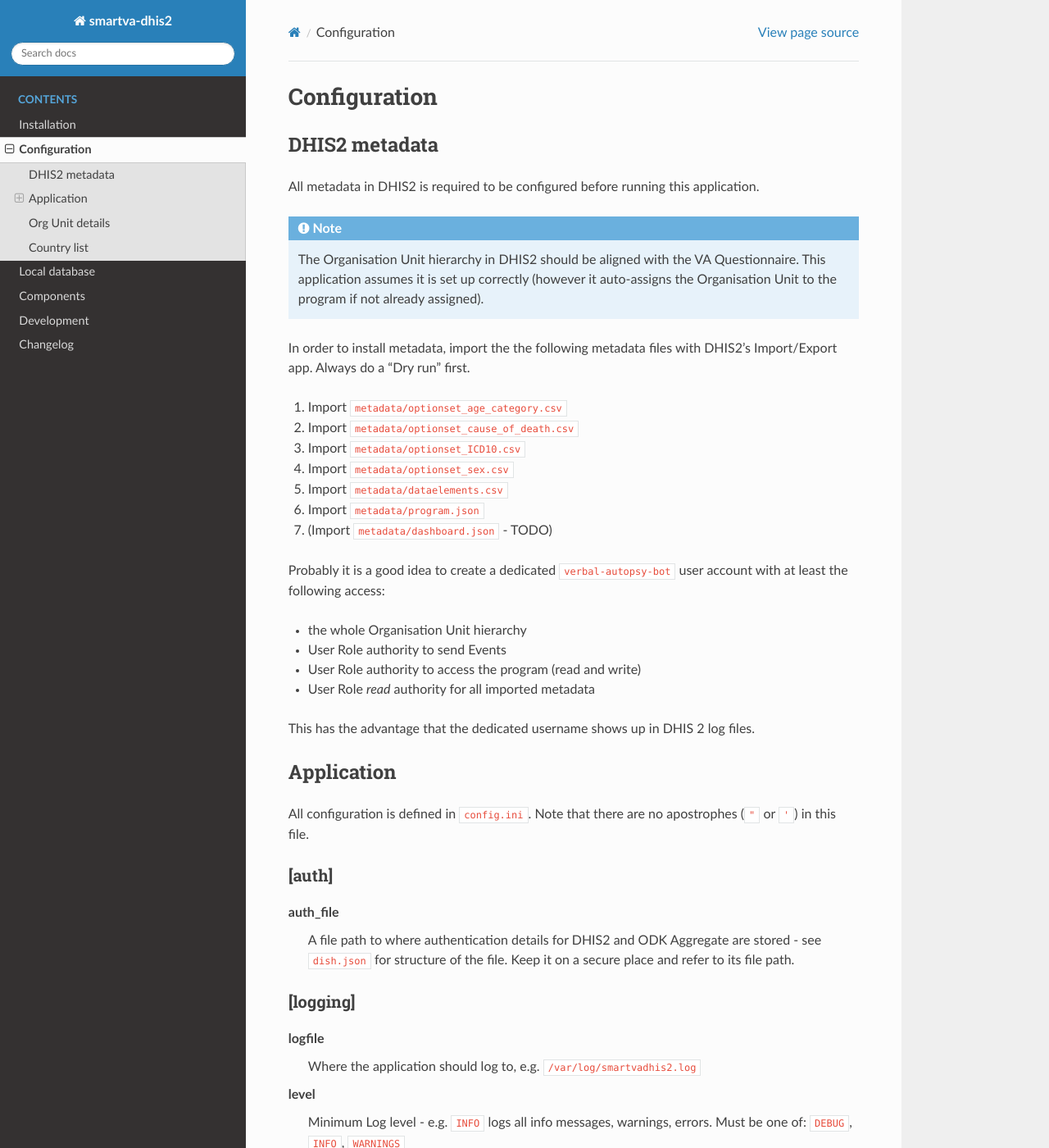
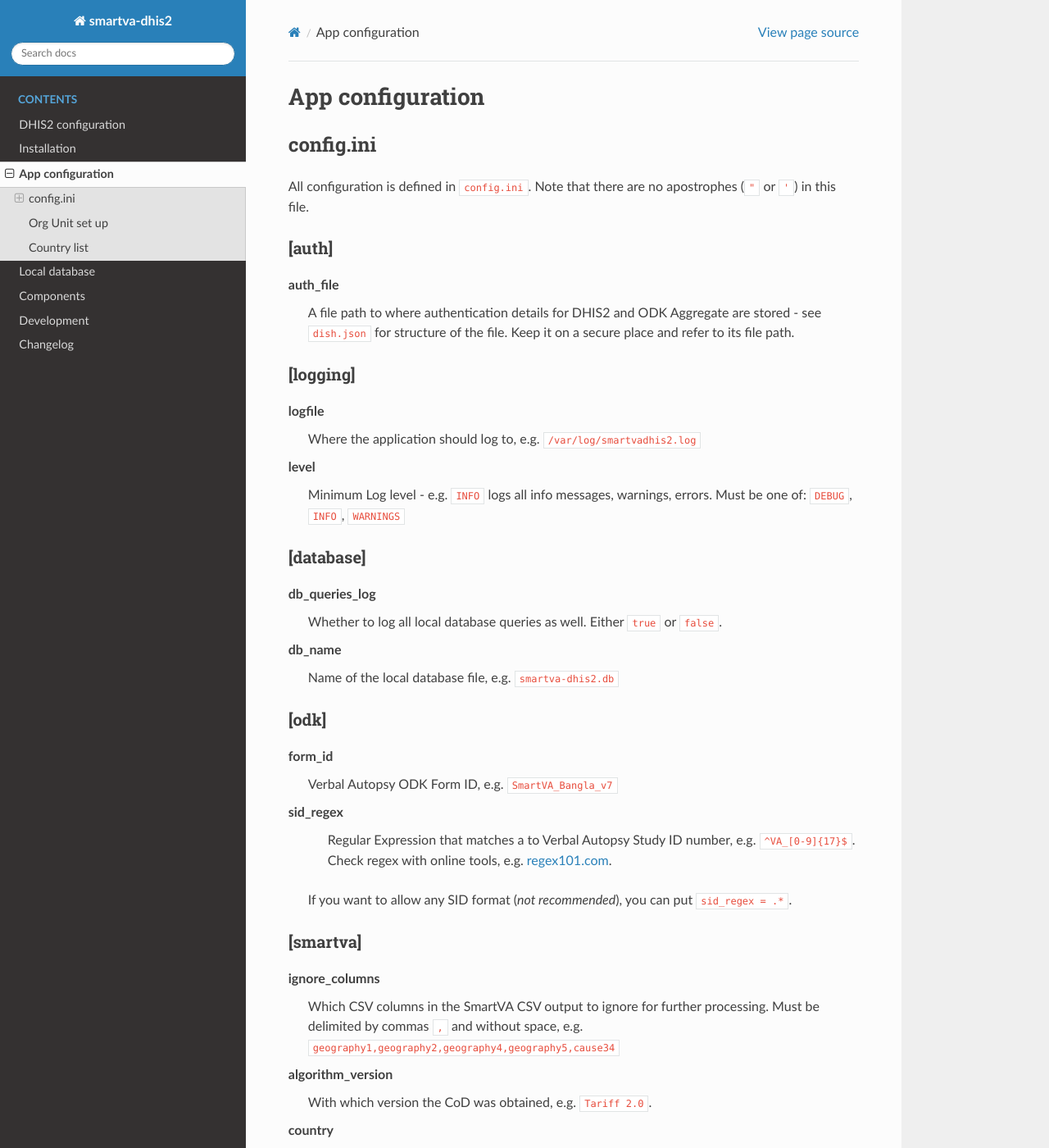
Before and after one commit to D4H-VA/smartva-dhis2, a Sphinx documentation site: the page built from docs/config_application.rst, in a window 1280 px wide and 1400 px high. Shown: the whole window at 82% size. Built offline with Sphinx 7.4.7 and the Read the Docs theme 2.0.0, drawn with Linux system fonts in a browser that asks for light colours; some of the changed text lies outside the part shown.

Commit message:
update doc structure of config / installation after feedback

```diff
--- a/docs/configuration.rst
+++ b/docs/config_application.rst
@@ -1,36 +1,7 @@
-Configuration
-==============
+App configuration
+==================
 
-
-DHIS2 metadata
---------------
-
-All metadata in DHIS2 is required to be configured before running this application.
-
-.. note:: The Organisation Unit hierarchy in DHIS2 should be aligned with the VA Questionnaire.
-          This application assumes it is set up correctly (however it auto-assigns the Organisation Unit to the program if not already assigned).
-
-In order to install metadata, import the the following metadata files with DHIS2's Import/Export app.
-Always do a "Dry run" first.
-
-1. Import ``metadata/optionset_age_category.csv``
-2. Import ``metadata/optionset_cause_of_death.csv``
-3. Import ``metadata/optionset_ICD10.csv``
-4. Import ``metadata/optionset_sex.csv``
-5. Import ``metadata/dataelements.csv``
-6. Import ``metadata/program.json``
-7. (Import ``metadata/dashboard.json`` - TODO)
-
-Probably it is a good idea to create a dedicated ``verbal-autopsy-bot`` user account with at least the following access:
-
-- the whole Organisation Unit hierarchy
-- User Role authority to send Events
-- User Role authority to access the program (read and write)
-- User Role *read* authority for all imported metadata
-
-This has the advantage that the dedicated username shows up in DHIS 2 log files.
-
-Application
+config.ini
 ------------
 
 All configuration is defined in ``config.ini``. Note that there are no apostrophes (``"`` or ``'``) in this file.
@@ -113,7 +84,7 @@
 For further mapping details see also the ``smartva/core/mapping.py`` module.
 
 
-Org Unit details
+Org Unit set up
 -----------------
 
 In order to determine the location of the Verbal Autopsy, you need to define the following steps:
@@ -122,6 +93,7 @@
 2. ignore certain columns in the smartva.ignore_columns section of ``config.ini`` (see above)
 3. In ``smartvadhis2/core/mapping.py``, update the csv_name property in the Orgunit class.
 
+In the example ``config.ini``, the column holding the Organisation Unit UID is ``geography3``.
 
 Country list
 --------------
--- /dev/null
+++ b/docs/config_dhis2.rst
@@ -0,0 +1,29 @@
+DHIS2 configuration
+====================
+
+All metadata in DHIS2 is required to be configured before running this application.
+
+This process will set up the VA module in the DHIS2 server. This module is required to be set up before VA data can be pushed to DHIS2.
+
+.. note:: The Organisation Unit hierarchy in DHIS2 should be aligned with the VA Questionnaire.
+          This application assumes it is set up correctly (however it auto-assigns the Organisation Unit to the program if not already assigned).
+
+In order to install metadata, import the the following metadata files with DHIS2's Import/Export app.
+Always do a "Dry run" first.
+
+1. Import ``metadata/optionset_age_category.csv``
+2. Import ``metadata/optionset_cause_of_death.csv``
+3. Import ``metadata/optionset_ICD10.csv``
+4. Import ``metadata/optionset_sex.csv``
+5. Import ``metadata/dataelements.csv``
+6. Import ``metadata/program.json``
+7. (Import ``metadata/dashboard.json``)
+
+Probably it is a good idea to create a dedicated ``verbal-autopsy-bot`` user account with at least the following access:
+
+- the whole Organisation Unit hierarchy for both data capture and data analysis
+- the User Role authority to send Events
+- the User Role authority to access the program (read and write)
+- the User Role *read* authority for all imported metadata
+
+This has the advantage that the dedicated username shows up in DHIS 2 log files.
--- a/docs/index.rst
+++ b/docs/index.rst
@@ -25,8 +25,9 @@
    :maxdepth: 2
    :caption: Contents
 
+   DHIS2 configuration <config_dhis2>
    Installation <installation>
-   Configuration <configuration>
+   App configuration <config_application>
    Local database <local_database>
    Components <components>
    Development <development>
```
Also changed, not shown: docs/installation.rst (+10 -9 lines).
